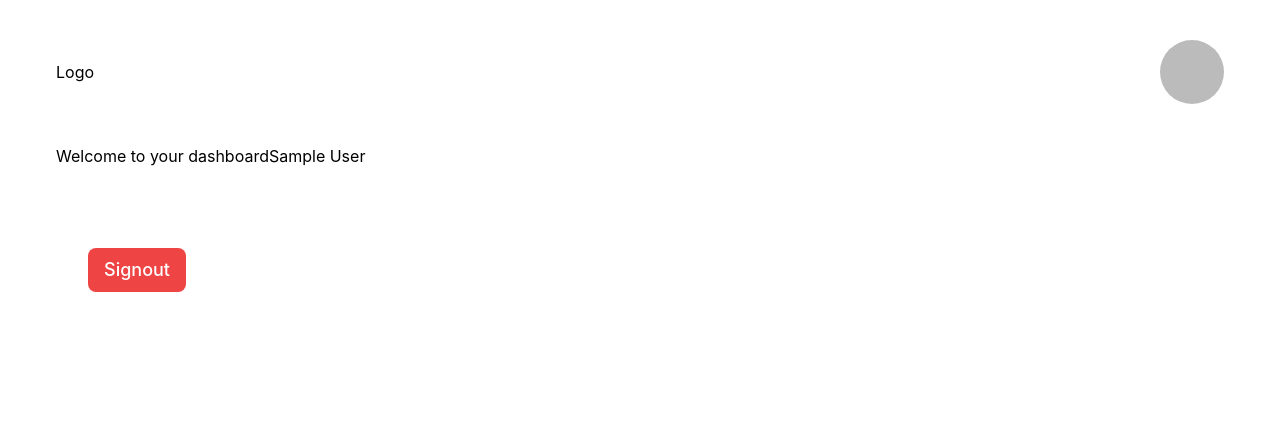
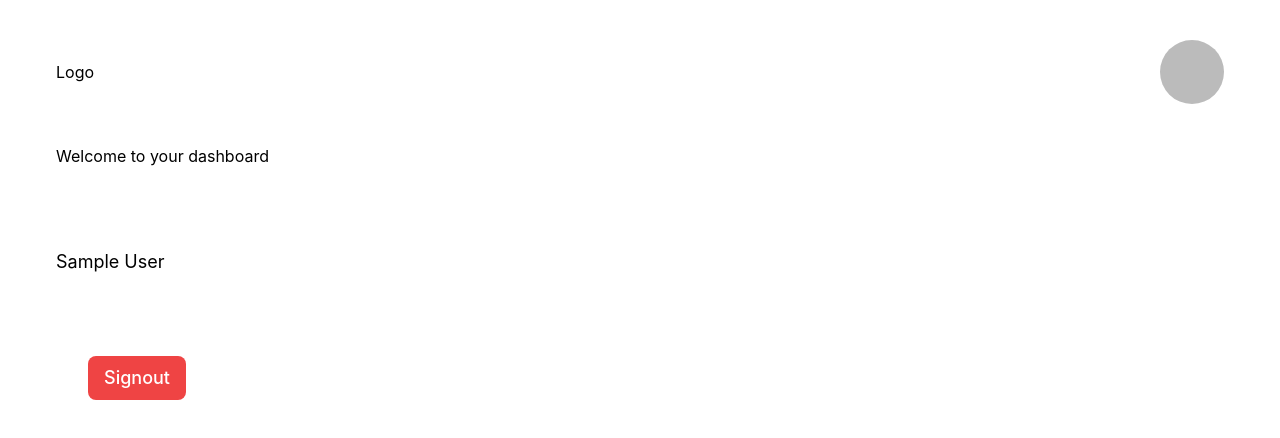
Before and after one commit to johngolem/Firebase-auth, a Next.js app: page /dashboard in a window 1280 px wide. Shown: the top 438 px of the page. Built offline with nearby package versions, Linux system fonts and the light colour scheme; no server answers; sample sign-in values are in the browser's storage.

Commit message:
use use effect to ridirect to dashboard route if user has already logged in

```diff
--- a/pages/auth/login.js
+++ b/pages/auth/login.js
@@ -2,22 +2,39 @@ import { FcGoogle } from "react-icons/fc";
 import { AiFillFacebook } from "react-icons/ai";
 import { GoogleAuthProvider, signInWithPopup } from "firebase/auth";
 import { auth } from "../../utils/firebase";
-// import {useAuthState} from 'react-firebase-hooks'
-
+import { useAuthState } from "react-firebase-hooks/auth";
+import { useRouter } from "next/router";
+import { useEffect } from "react";
+import Dashboard from "../dashboard";
 
 export default function Login() {
   //Sign in with google
 
+  const route = useRouter();
   const googleProvider = new GoogleAuthProvider();
+  const [user, loading] = useAuthState(auth);
 
   const GoogleLogin = async () => {
     try {
       const result = await signInWithPopup(auth, googleProvider);
       console.log(result.user);
+      route.push("/dashboard");
     } catch (error) {
       console.log(error);
     }
   };
+
+  //    checks if user is already logged in and ridirects them to the Dashboard ,
+  //    otherwise we woukd login users over and over again, their
+
+  useEffect(() => {
+    if (user) {
+      route.push("/dashboard");
+    } else {
+      console.log("login");
+    }
+  }, [user]);
+
   return (
     <div className="shadow-xl mt-32 p-10 text-gray-700 rounded-lg">
       <h2 className="text-3xl font-medium">Join Today</h2>
--- a/pages/dashboard.js
+++ b/pages/dashboard.js
@@ -6,19 +6,16 @@ export default function Dashboard() {
   const [user, loading] = useAuthState(auth);
   const route = useRouter();
 
-
-//   conditionalrendering
-
-
+  //   conditionalrendering
 
   if (loading) return <h1>still loading..........</h1>;
   if (!user) route.push("/auth/login");
   if (user)
     return (
       <div>
-        <h1>
+        <h1 className="mt-25 ">
           Welcome to your dashboard
-          {user.displayName}
+          <h2 className="mt-20 text-red text-lg">{user.displayName}</h2>
         </h1>
         <button
           className="mt-20 py-2 px-4 text-lg bg-red-500 text-white rounded-lg font-medium ml-8"
```
